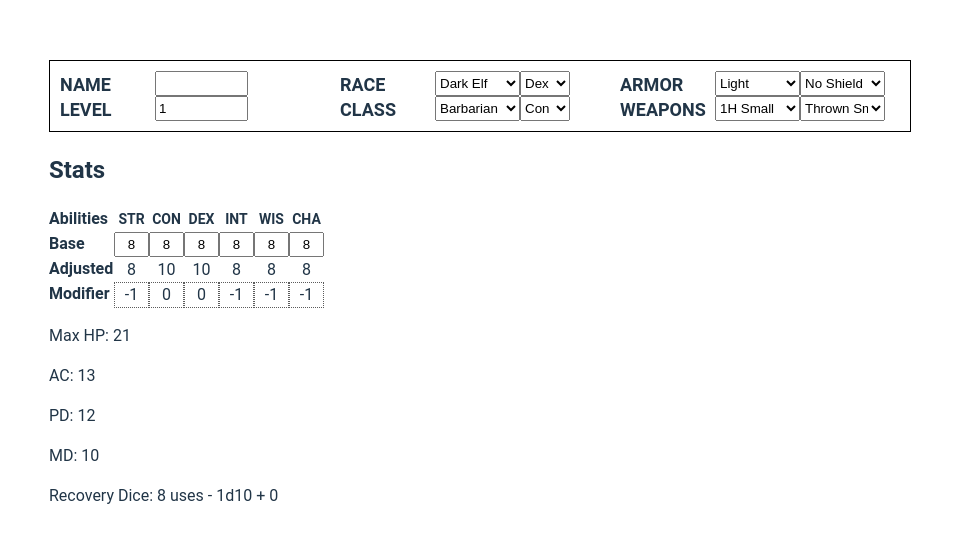
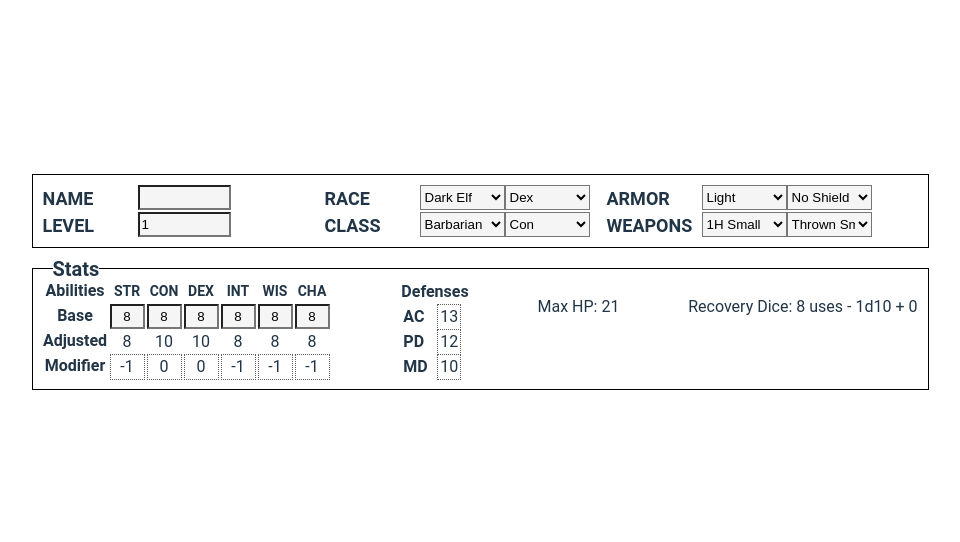
Before and after one commit to Xenrathe/React-FormGen, a React (Vite) app: page / in a window 1280 px wide. Shown: the part 108-650 px from the top of the page, without its empty margins (160-1120 px from the left). Built offline with nearby package versions, Linux system fonts and the light colour scheme.

Commit message:
Add attack info to jobs and add more styling to StatBlock component

```diff
--- a/src/App.css
+++ b/src/App.css
@@ -56,8 +56,13 @@ input[type="number"] {
   -moz-appearance: textfield;
 }
 
+input,
+select {
+  background-color: rgb(245, 245, 245);
+}
+
 input[type="text"]:hover,
 input[type="number"]:hover,
 select:hover {
-  background-color: rgb(240, 240, 240);
+  background-color: rgb(235, 235, 235);
 }
--- a/src/CharSheetComponents/Basics.jsx
+++ b/src/CharSheetComponents/Basics.jsx
@@ -2,7 +2,6 @@ import races from "../data/races";
 import jobs from "../data/jobs";
 
 function Basics({ basicsData, setBasicsData }) {
-
   //used for Race & Class/Job drop downs
   function PopulateDropDown(props) {
     return Object.keys(props.data).map((option) => (
@@ -55,12 +54,20 @@ function Basics({ basicsData, setBasicsData }) {
     const newJob = jobs[event.target.value];
     if (!newJob.abilityBonus.includes(basicsData.jobBonus)) {
       if (newJob.abilityBonus[0] == basicsData.raceBonus) {
-        setBasicsData({...basicsData, jobBonus: newJob.abilityBonus[1], job: event.target.value});
+        setBasicsData({
+          ...basicsData,
+          jobBonus: newJob.abilityBonus[1],
+          job: event.target.value,
+        });
       } else {
-        setBasicsData({...basicsData, jobBonus: newJob.abilityBonus[0], job: event.target.value});
+        setBasicsData({
+          ...basicsData,
+          jobBonus: newJob.abilityBonus[0],
+          job: event.target.value,
+        });
       }
     } else {
-      setBasicsData({...basicsData, job: event.target.value});
+      setBasicsData({ ...basicsData, job: event.target.value });
     }
   };
 
@@ -70,12 +77,20 @@ function Basics({ basicsData, setBasicsData }) {
     const newRace = races[event.target.value];
     if (!newRace.abilityBonus.includes(basicsData.raceBonus)) {
       if (newRace.abilityBonus[0] == basicsData.jobBonus) {
-        setBasicsData({...basicsData, raceBonus: newRace.abilityBonus[1], race: event.target.value});
+        setBasicsData({
+          ...basicsData,
+          raceBonus: newRace.abilityBonus[1],
+          race: event.target.value,
+        });
       } else {
-        setBasicsData({...basicsData, raceBonus: newRace.abilityBonus[0], race: event.target.value});
+        setBasicsData({
+          ...basicsData,
+          raceBonus: newRace.abilityBonus[0],
+          race: event.target.value,
+        });
       }
     } else {
-      setBasicsData({...basicsData, race: event.target.value});
+      setBasicsData({ ...basicsData, race: event.target.value });
     }
   };
 
--- a/src/CharSheetComponents/CharSheet.css
+++ b/src/CharSheetComponents/CharSheet.css
@@ -1,10 +1,26 @@
 .input-group {
+  border: 1px black solid;
+  padding: 10px;
+  margin-bottom: 20px;
+  width: 875px;
+  position: relative;
+}
+
+.input-group .title-label {
+  font-size: 20px;
+  font-weight: bold;
+  position: absolute;
+  top: -15px;
+  left: 20px;
+  background-color: white;
+}
+
+#basics {
   display: grid;
   grid-template-columns: repeat(6, 140px);
   grid-template-rows: repeat(2, 25px);
-
-  border: 1px black solid;
-  padding: 10px;
+  row-gap: 2px;
+  column-gap: 1px;
 }
 
 .input-set {
@@ -17,8 +33,8 @@
   font-size: 18px;
 }
 
-.input-group input,
-.input-group select {
+#basics input,
+#basics select {
   width: 85px;
 }
 
@@ -56,10 +72,23 @@
   grid-row: 2 / 3;
 }
 
+#statblock {
+  display: flex;
+  justify-content: space-between;
+}
+
 #abilityscores {
   display: grid;
-  grid-template-columns: 250px;
-  grid-template-rows: repeat(3, 25px);
+  grid-template-columns: 290px;
+}
+
+#abilityscores,
+#defenses {
+  grid-template-rows: repeat(4, 25px);
+}
+
+#abilityscores strong {
+  text-align: center;
 }
 
 #abilityscores #titles label {
@@ -73,6 +102,7 @@
 #abilityscores .abrow {
   display: grid;
   grid-template-columns: 65px repeat(6, 35px);
+  gap: 2px;
 }
 
 #abilityscores .abrow input,
@@ -84,6 +114,31 @@
 }
 
 #scores span,
-#modifiers span {
+#modifiers span,
+#defenses span {
   border: 1px rgb(92, 92, 92) dotted;
 }
+
+#defenses {
+  display: grid;
+  flex-direction: column;
+  align-items: center;
+}
+
+#defenses div {
+  width: 60px;
+  display: flex;
+  justify-content: space-between;
+}
+
+#defenses span,
+#defenses label {
+  display: flex;
+  align-items: center;
+  justify-content: center;
+  padding: 0px 2px;
+}
+
+#defenses label {
+  font-weight: bold;
+}
--- a/src/CharSheetComponents/StatBlock.jsx
+++ b/src/CharSheetComponents/StatBlock.jsx
@@ -10,8 +10,8 @@ function StatBlock({ character, statBlock, setStatBlock }) {
   };
 
   return (
-    <div id="statblock">
-      <h2>Stats</h2>
+    <div id="statblock" className="input-group">
+      <div className="title-label">Stats</div>
       <div id="abilityscores">
         <div id="titles" className="abrow">
           <strong>Abilities</strong>
@@ -92,11 +92,27 @@ function StatBlock({ character, statBlock, setStatBlock }) {
           <span>{character.abilityModifiers.cha}</span>
         </div>
       </div>
+      <div id="defenses">
+        <strong>Defenses</strong>
+        <div id="AC">
+          <label htmlFor="AC">AC</label>
+          <span>{character.AC}</span>
+        </div>
+        <div id="PD">
+          <label htmlFor="PD">PD</label>
+          <span>{character.PD}</span>
+        </div>
+        <div id="MD">
+          <label htmlFor="MD">MD</label>
+          <span>{character.MD}</span>
+        </div>
+      </div>
       <p>Max HP: {character.maxHP}</p>
-      <p>AC: {character.AC}</p>
-      <p>PD: {character.PD}</p>
-      <p>MD: {character.MD}</p>
-      <p>Recovery Dice: {character.recoveries[0]} uses - {character.recoveries[1]}</p>
+
+      <p>
+        Recovery Dice: {character.recoveries[0]} uses -{" "}
+        {character.recoveries[1]}
+      </p>
     </div>
   );
 }
--- a/src/data/jobs.js
+++ b/src/data/jobs.js
@@ -18,6 +18,8 @@ const jobs = {
       Shield: { AC: 1, ATK: 0 },
     },
     melee: {
+      Ability: ["Str"],
+      Miss: "Level",
       OneHanded: {
         Small: 0,
         Light: 0,
@@ -30,6 +32,8 @@ const jobs = {
       },
     },
     ranged: {
+      Ability: ["Dex"],
+      Miss: "",
       Thrown: {
         Small: 0,
         Light: 0,
@@ -64,6 +68,8 @@ const jobs = {
       Shield: { AC: 1, ATK: -1 },
     },
     melee: {
+      Ability: ["Str", "Dex"],
+      Miss: "Level",
       OneHanded: {
         Small: 0,
         Light: 0,
@@ -76,6 +82,8 @@ const jobs = {
       },
     },
     ranged: {
+      Ability: ["Dex"],
+      Miss: "",
       Thrown: {
         Small: 0,
         Light: 0,
@@ -121,6 +129,8 @@ const jobs = {
       Shield: { AC: 1, ATK: 0 },
     },
     melee: {
+      Ability: ["Str"],
+      Miss: "Level",
       OneHanded: {
         Small: 0,
         Light: 0,
@@ -133,6 +143,8 @@ const jobs = {
       },
     },
     ranged: {
+      Ability: ["Dex"],
+      Miss: "",
       Thrown: {
         Small: 0,
         Light: 0,
@@ -175,6 +187,8 @@ const jobs = {
       Shield: { AC: 1, ATK: 0 },
     },
     melee: {
+      Ability: ["Str"],
+      Miss: "Level",
       OneHanded: {
         Small: 0,
         Light: 0,
@@ -187,6 +201,8 @@ const jobs = {
       },
     },
     ranged: {
+      Ability: ["Dex"],
+      Miss: "",
       Thrown: {
         Small: 0,
         Light: 0,
@@ -230,6 +246,8 @@ const jobs = {
       Shield: { AC: 1, ATK: 0 },
     },
     melee: {
+      Ability: ["Str"],
+      Miss: "Level",
       OneHanded: {
         Small: 0,
         Light: 0,
@@ -242,6 +260,8 @@ const jobs = {
       },
     },
     ranged: {
+      Ability: ["Dex"],
+      Miss: "",
       Thrown: {
         Small: 0,
         Light: 0,
@@ -282,6 +302,8 @@ const jobs = {
       Shield: { AC: 1, ATK: -2 },
     },
     melee: {
+      Ability: ["Str", "Dex"],
+      Miss: "Level",
       OneHanded: {
         Small: 0,
         Light: 0,
@@ -294,6 +316,8 @@ const jobs = {
       },
     },
     ranged: {
+      Ability: ["Dex"],
+      Miss: "Level",
       Thrown: {
         Small: 0,
         Light: 0,
@@ -335,6 +359,8 @@ const jobs = {
       Shield: { AC: 1, ATK: -2 },
     },
     melee: {
+      Ability: ["Dex"],
+      Miss: "Level",
       OneHanded: {
         Small: 0,
         Light: 0,
@@ -347,6 +373,8 @@ const jobs = {
       },
     },
     ranged: {
+      Ability: ["Dex"],
+      Miss: "Level",
       Thrown: {
         Small: 0,
         Light: 0,
@@ -379,6 +407,8 @@ const jobs = {
       Shield: { AC: 1, ATK: -2 },
     },
     melee: {
+      Ability: ["Str"],
+      Miss: "Level",
       OneHanded: {
         Small: 0,
         Light: 0,
@@ -391,6 +421,8 @@ const jobs = {
       },
     },
     ranged: {
+      Ability: ["Dex"],
+      Miss: "",
       Thrown: {
         Small: 0,
         Light: 0,
@@ -433,6 +465,8 @@ const jobs = {
       Shield: { AC: 1, ATK: -2 },
     },
     melee: {
+      Ability: ["Str"],
+      Miss: "",
       OneHanded: {
         Small: 0,
         Light: -2,
@@ -445,6 +479,8 @@ const jobs = {
       },
     },
     ranged: {
+      Ability: ["Dex"],
+      Miss: "",
       Thrown: {
         Small: 0,
         Light: -2,
```
